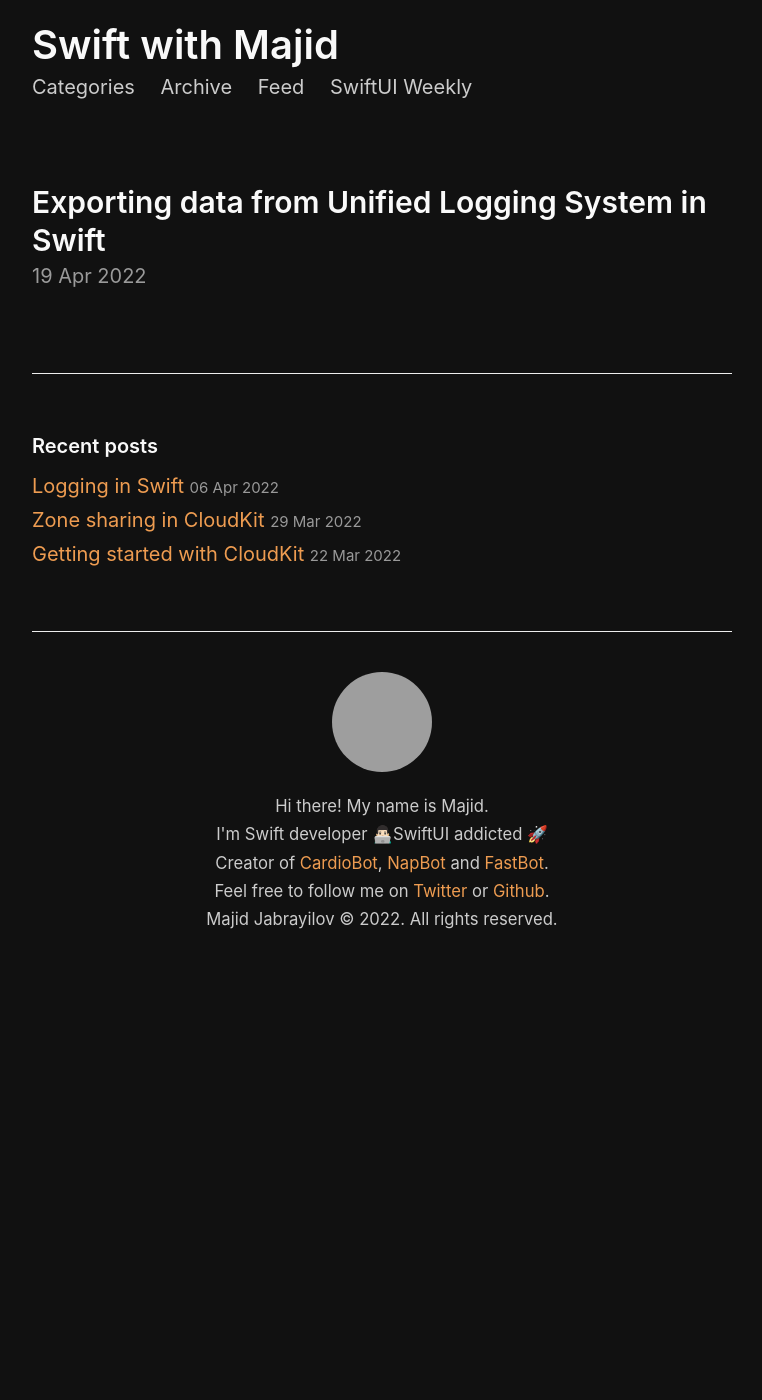
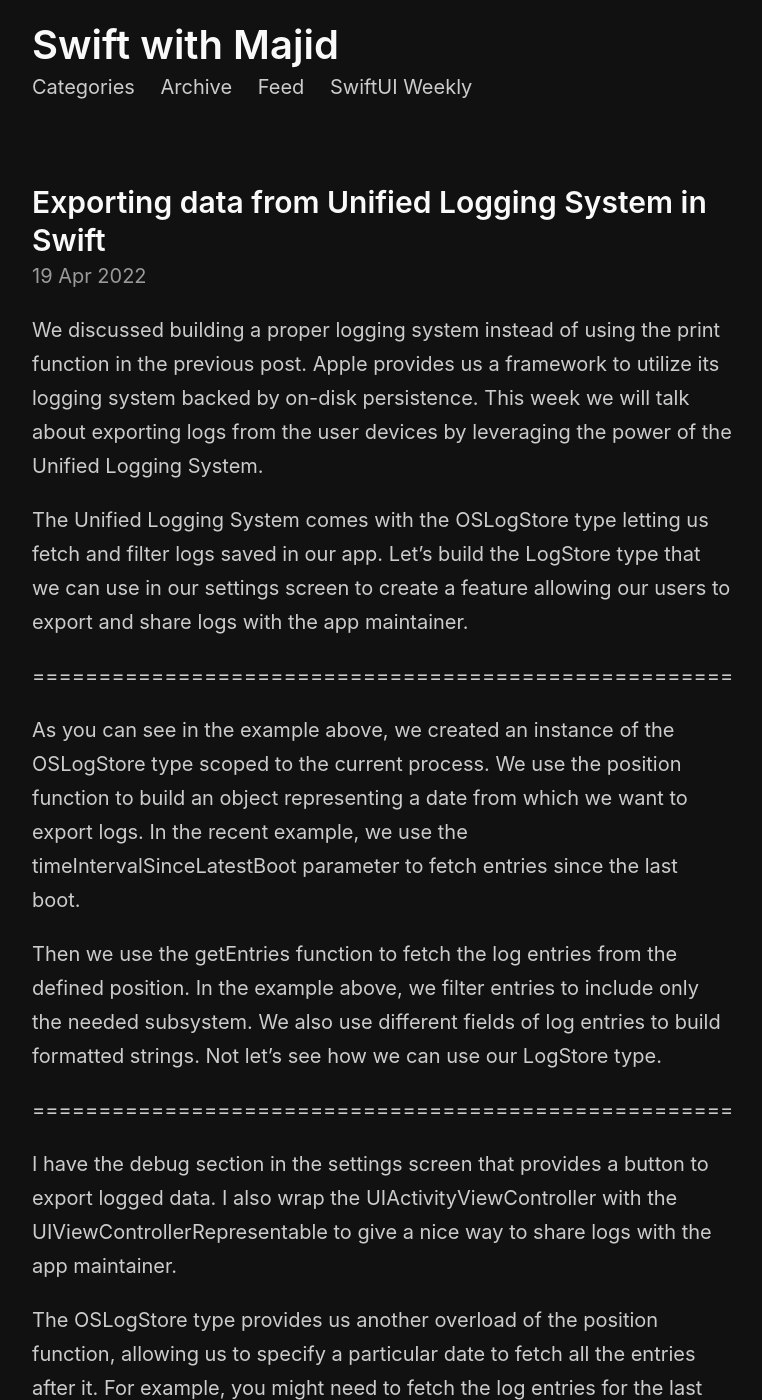
Before and after one commit to mecid/mecid.github.io, a Jekyll site: the page built from _posts/2022-04-19-exporting-data-from-unified-logging-system-in-swift.md, in a window 1280 px wide and 1400 px high. Shown: the whole window, without its empty margins (258-1020 px from the left). Built offline with Jekyll 4.4.1, drawn with Linux system fonts in a browser that asks for light colours; some of the changed text lies outside the part shown; grey boxes are pictures that could not be loaded.

Commit message:
exporting logs post content added

```diff
--- a/_posts/2022-04-19-exporting-data-from-unified-logging-system-in-swift.md
+++ b/_posts/2022-04-19-exporting-data-from-unified-logging-system-in-swift.md
@@ -2,3 +2,23 @@
 title: Exporting data from Unified Logging System in Swift
 layout: post
 ---
+
+We discussed building a proper logging system instead of using the print function in the previous post. Apple provides us a framework to utilize its logging system backed by on-disk persistence. This week we will talk about exporting logs from the user devices by leveraging the power of the Unified Logging System.
+
+The Unified Logging System comes with the OSLogStore type letting us fetch and filter logs saved in our app. Let's build the LogStore type that we can use in our settings screen to create a feature allowing our users to export and share logs with the app maintainer.
+
+=====================================================
+
+As you can see in the example above, we created an instance of the OSLogStore type scoped to the current process. We use the position function to build an object representing a date from which we want to export logs. In the recent example, we use the timeIntervalSinceLatestBoot parameter to fetch entries since the last boot.
+
+Then we use the getEntries function to fetch the log entries from the defined position. In the example above, we filter entries to include only the needed subsystem. We also use different fields of log entries to build formatted strings. Not let's see how we can use our LogStore type.
+
+=====================================================
+
+I have the debug section in the settings screen that provides a button to export logged data. I also wrap the UIActivityViewController with the UIViewControllerRepresentable to give a nice way to share logs with the app maintainer.
+
+The OSLogStore type provides us another overload of the position function, allowing us to specify a particular date to fetch all the entries after it. For example, you might need to fetch the log entries for the last 24 hours.
+
+=====================================================
+
+Today we learned how to use the Unified Logging System to export the valuable information logged by our app. We can't always catch all the things on our testing devices. That's why a proper logging system is essential for any app.
```
